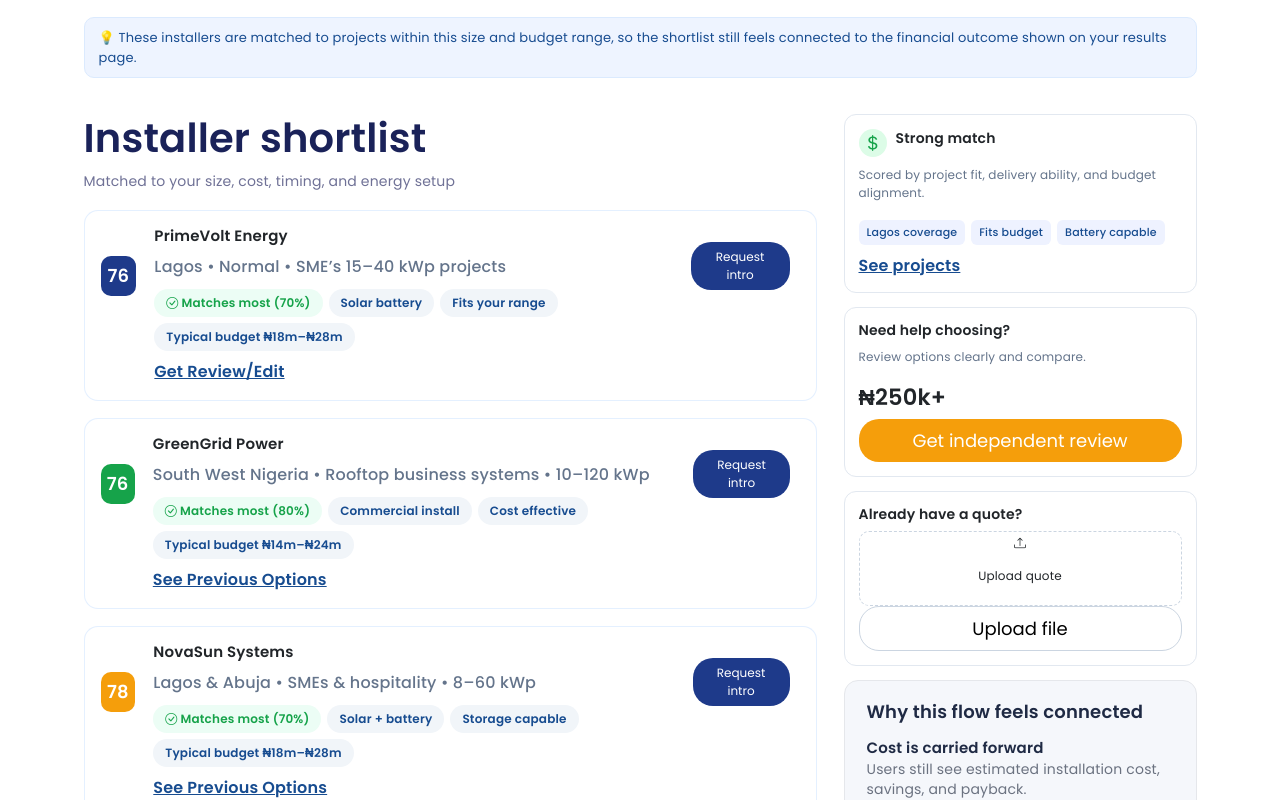
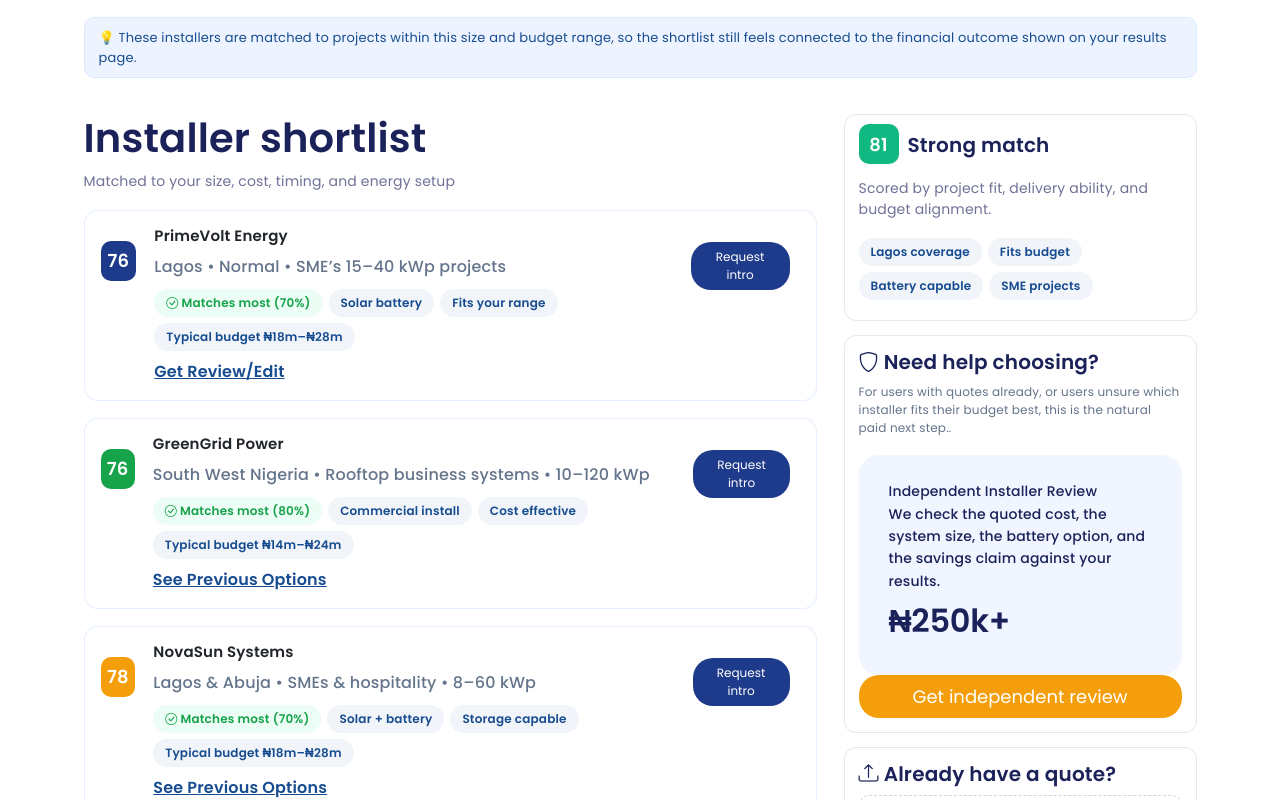
Before and after one commit to ratheesh-srishtis/web-app, a React (Vite) app: page /matched-installers in a window 1280 px wide. Shown: the part 500-1300 px from the top of the page. Built offline with nearby package versions, Linux system fonts and the light colour scheme.

Commit message:
right section

```diff
--- a/src/css/MatchedInstallers.css
+++ b/src/css/MatchedInstallers.css
@@ -66,6 +66,20 @@
     margin-bottom: 17px;
 }
 
+
+.score-box-match {
+  width: 40px;
+  height: 40px;
+  background: #10B981;
+  color: #fff;
+  font-weight: 600;
+  border-radius: 10px;
+  display: flex;
+  align-items: center;
+  justify-content: center;
+      position: relative;
+    top: -5px;
+}
 /* Score */
 .score-box {
   width: 40px;
@@ -78,7 +92,39 @@
   align-items: center;
   justify-content: center;
       position: relative;
-    top: -30px;
+    top: -45px;
+}
+.review-card {
+  background-color: #F0F5FF;
+  border-radius: 20px;
+  padding: 25px 30px;
+  max-width: 520px;
+}
+
+.review-title {
+  font-size: 20px;
+  font-weight: 600;
+  color: #1f2a44;
+  margin-bottom: 10px;
+}
+
+.review-text {
+      font-size: 14px;
+    color: #1A2259;
+    line-height: 1.6;
+    margin-bottom: 10px;
+    font-weight: 500;
+}
+
+.review-price {
+    font-size: 32px;
+    font-weight: 700;
+    color: #1A2259;
+}
+h6.company-name-m {
+    font-weight: 700;
+    font-size: 20px;
+    color: #1A2259;
 }
 
 .green-bg {
@@ -266,7 +312,7 @@
   line-height: 1.4;
 }
 
-.check-icon {
+.check-icon-m {
   width: 22px;
   height: 22px;
   background: #e6f7ef;
--- a/src/pages/MatchedInstallers.tsx
+++ b/src/pages/MatchedInstallers.tsx
@@ -304,29 +304,42 @@ function MatchedInstallers() {
 
       <div className="side-card">
         <div className="d-flex align-items-center gap-2 mb-2">
-          <div className="icon-circle green"><i className="bi bi-currency-dollar"></i></div>
-          <h6 className="side-title">Strong match</h6>
+            <div className="score-box-match">81</div>
+          <h6 className="company-name-m">Strong match</h6>
         </div>
-        <p className="side-text">Scored by project fit, delivery ability, and budget alignment.</p>
+        <p className="sub-text">Scored by project fit, delivery ability, and budget alignment.</p>
+
 
         <div className="tag-row">
-          <span className="tag">Lagos coverage</span>
-          <span className="tag">Fits budget</span>
-          <span className="tag">Battery capable</span>
+          <span className="badge-custom">Lagos coverage</span>
+          <span className="badge-custom">Fits budget</span>
+          <span className="badge-custom">Battery capable</span>
+          <span className="badge-custom">SME projects</span>
         </div>
 
-        <a href="#" className="link-view">See projects</a>
       </div>
 
       <div className="side-card">
-        <h6 className="side-title">Need help choosing?</h6>
-        <p className="side-text">Review options clearly and compare.</p>
-        <h5 className="price">₦250k+</h5>
+        <h6 className="company-name-m"><i className="bi bi-shield"></i> Need help choosing?</h6>
+        <p className="side-text">For users with quotes already, or users unsure which installer fits their budget best, this is the natural paid next step..</p>
+
+        <div className="review-card">
+
+
+  <p className="review-text">
+    Independent Installer Review <br />
+    We check the quoted cost, the system size, the battery option,
+    and the savings claim against your results.
+  </p>
+
+  <h2 className="review-price">₦250k+</h2>
+</div>
+
         <button className="btn-orange w-100">Get independent review</button>
       </div>
 
       <div className="side-card">
-        <h6 className="side-title">Already have a quote?</h6>
+        <h6 className="company-name-m"><i className="bi bi-upload"></i>  Already have a quote?</h6>
         <div className="upload-box">
           <i className="bi bi-upload"></i>
           <p>Upload quote</p>
@@ -341,7 +354,7 @@ function MatchedInstallers() {
   <h5 className="flow-title">Why this flow feels connected</h5>
 
   <div className="flow-item">
-    <div className="check-icon">✔</div>
+    <div className="check-icon-m">✔</div>
     <div className="flow-text">
       <h6>Cost is carried forward</h6>
       <p>Users still see estimated installation cost, savings, and payback.</p>
@@ -349,7 +362,7 @@ function MatchedInstallers() {
   </div>
 
   <div className="flow-item">
-    <div className="check-icon">✔</div>
+    <div className="check-icon-m">✔</div>
     <div className="flow-text">
       <h6>Installers relate to that budget</h6>
       <p>Each shortlist card shows typical project budget or cost fit.</p>
@@ -357,7 +370,7 @@ function MatchedInstallers() {
   </div>
 
   <div className="flow-item">
-    <div className="check-icon">✔</div>
+    <div className="check-icon-m">✔</div>
     <div className="flow-text">
       <h6>Review compares quote to results</h6>
       <p>So the paid step feels logical, not random.</p>
```
